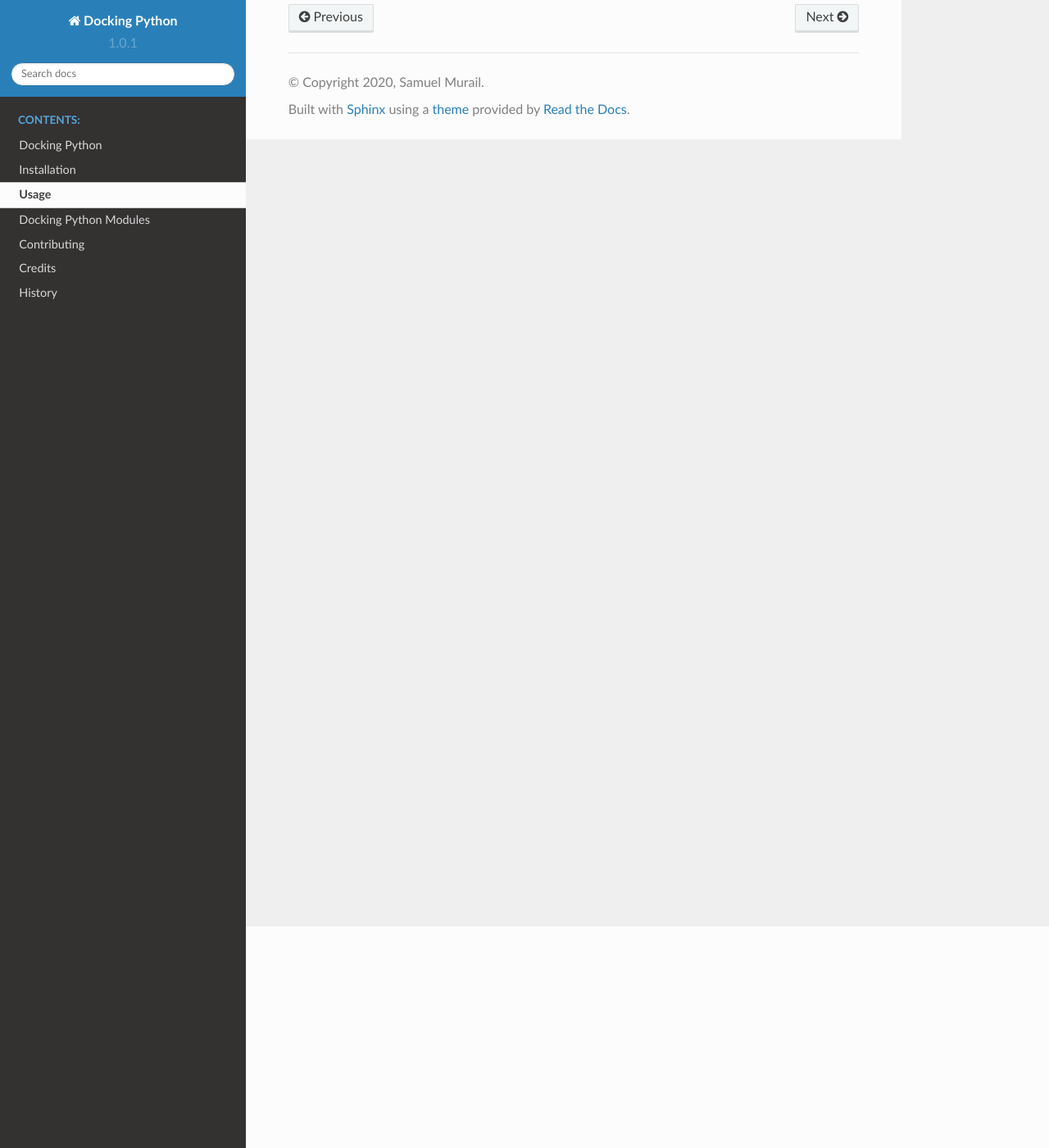
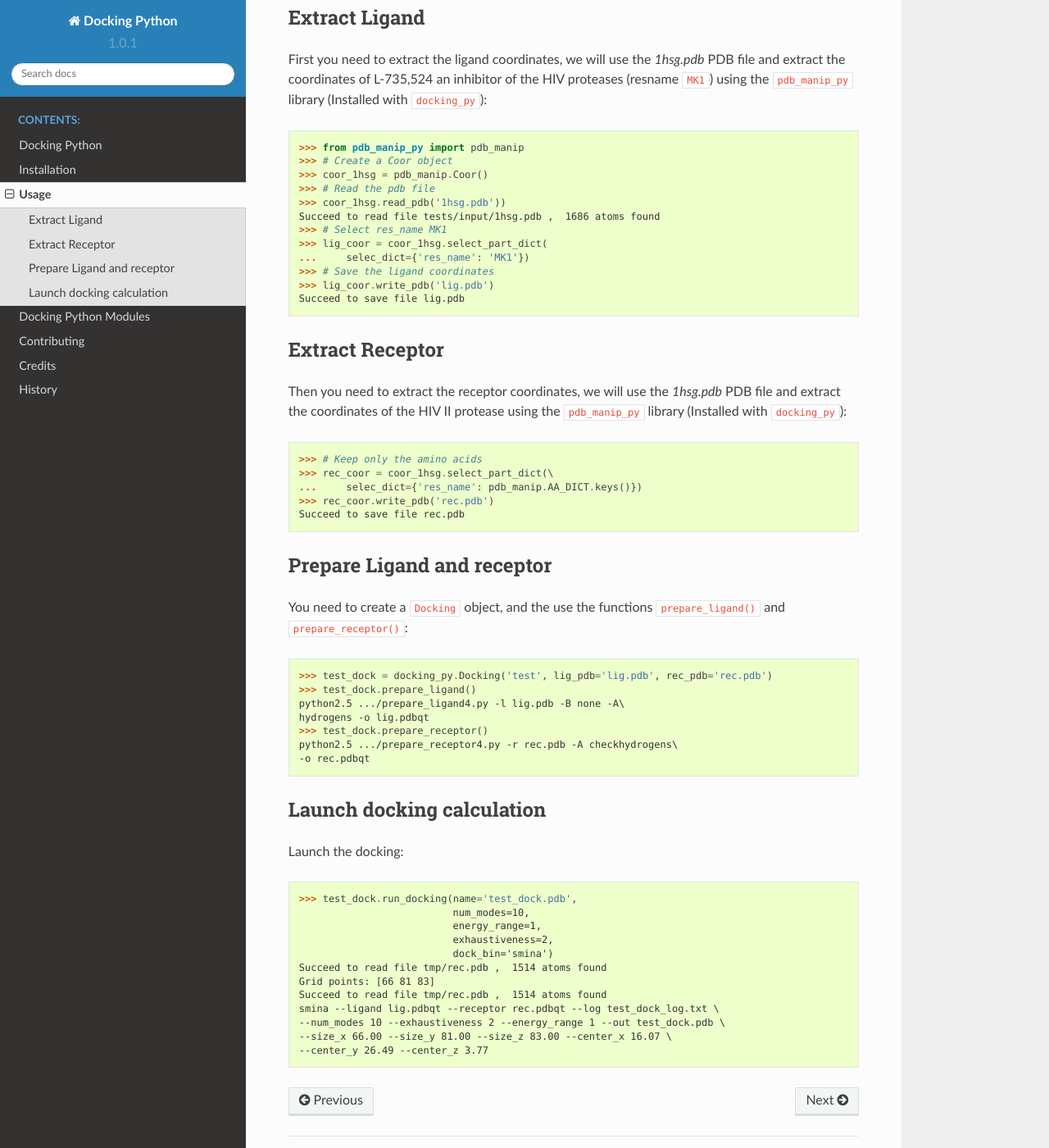
Before and after one commit to samuelmurail/docking_py, a Sphinx documentation site: the page built from docs/usage.rst, in a window 1280 px wide and 1400 px high, scrolled down 270 px. Shown: the whole window at 82% size. Built offline with Sphinx 7.4.7 and the Read the Docs theme 2.0.0, drawn with Linux system fonts in a browser that asks for light colours.

Commit message:
Add basic usage file

```diff
--- a/docs/usage.rst
+++ b/docs/usage.rst
@@ -4,4 +4,66 @@ Usage
 
 To use Docking Python in a project::
 
-    import docking_py
+    from docking_py import docking_py
+
+Extract Ligand
+--------------
+
+
+First you need to extract the ligand coordinates, we will use the `1hsg.pdb` PDB file and extract the coordinates of L-735,524 an inhibitor of the HIV proteases (resname ``MK1``) using the ``pdb_manip_py`` library (Installed with ``docking_py``)::
+
+    >>> from pdb_manip_py import pdb_manip
+    >>> # Create a Coor object
+    >>> coor_1hsg = pdb_manip.Coor()
+    >>> # Read the pdb file
+    >>> coor_1hsg.read_pdb('1hsg.pdb'))
+    Succeed to read file tests/input/1hsg.pdb ,  1686 atoms found
+    >>> # Select res_name MK1
+    >>> lig_coor = coor_1hsg.select_part_dict(
+    ...     selec_dict={'res_name': 'MK1'})
+    >>> # Save the ligand coordinates
+    >>> lig_coor.write_pdb('lig.pdb')
+    Succeed to save file lig.pdb
+
+Extract Receptor
+----------------
+
+Then you need to extract the receptor coordinates, we will use the `1hsg.pdb` PDB file and extract the coordinates of the HIV II protease using the ``pdb_manip_py`` library (Installed with ``docking_py``)::
+
+
+    >>> # Keep only the amino acids
+    >>> rec_coor = coor_1hsg.select_part_dict(\
+    ...     selec_dict={'res_name': pdb_manip.AA_DICT.keys()})
+    >>> rec_coor.write_pdb('rec.pdb')
+    Succeed to save file rec.pdb
+
+Prepare Ligand and receptor
+---------------------------
+
+You need to create a ``Docking`` object, and the use the functions ``prepare_ligand()`` and ``prepare_receptor()``::
+
+    >>> test_dock = docking_py.Docking('test', lig_pdb='lig.pdb', rec_pdb='rec.pdb')
+    >>> test_dock.prepare_ligand()
+    python2.5 .../prepare_ligand4.py -l lig.pdb -B none -A\
+    hydrogens -o lig.pdbqt
+    >>> test_dock.prepare_receptor()
+    python2.5 .../prepare_receptor4.py -r rec.pdb -A checkhydrogens\
+    -o rec.pdbqt
+
+Launch docking calculation
+--------------------------
+
+Launch the docking::
+
+    >>> test_dock.run_docking(name='test_dock.pdb',
+                              num_modes=10,
+                              energy_range=1,
+                              exhaustiveness=2,
+                              dock_bin='smina')
+    Succeed to read file tmp/rec.pdb ,  1514 atoms found
+    Grid points: [66 81 83]
+    Succeed to read file tmp/rec.pdb ,  1514 atoms found
+    smina --ligand lig.pdbqt --receptor rec.pdbqt --log test_dock_log.txt \
+    --num_modes 10 --exhaustiveness 2 --energy_range 1 --out test_dock.pdb \
+    --size_x 66.00 --size_y 81.00 --size_z 83.00 --center_x 16.07 \
+    --center_y 26.49 --center_z 3.77
```
